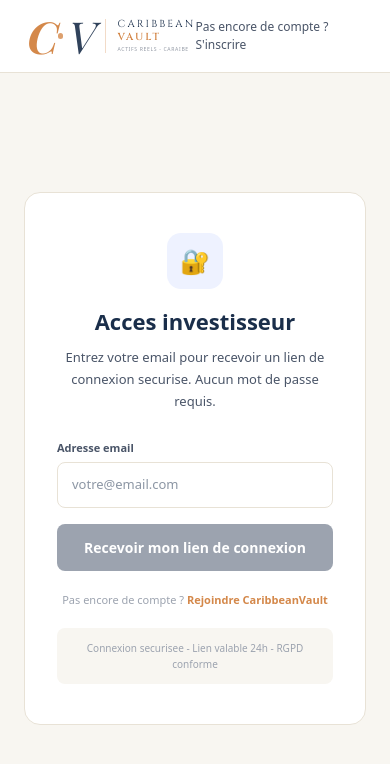
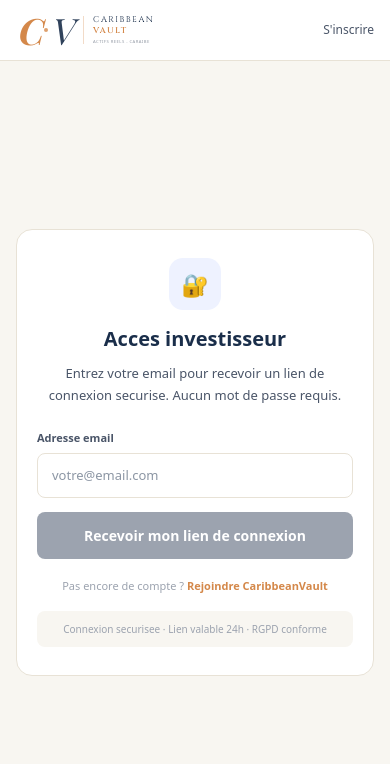
Before and after one commit to Canasuc/caribbeanvault, a Next.js app: page /login in a window 390 px wide. Shown: the top 764 px of the page. Built offline with nearby package versions, Linux system fonts and the light colour scheme.

Commit message:
Responsive mobile login

```diff
--- a/src/app/login/page.tsx
+++ b/src/app/login/page.tsx
@@ -5,6 +5,7 @@
 import { useState } from "react";
 import { createBrowserClient } from "@supabase/ssr";
 import { LogoNavy } from "@/components/Logo";
+import { useBreakpoint } from "@/hooks/useBreakpoint";
 
 const C = {
   navy:     "#1A2E4A",
@@ -24,6 +25,7 @@
   const [sent, setSent] = useState(false);
   const [loading, setLoading] = useState(false);
   const [error, setError] = useState("");
+  const { isMobile } = useBreakpoint();
 
   async function handleSubmit(e: React.FormEvent) {
     e.preventDefault();
@@ -31,17 +33,14 @@
     setLoading(true);
     setError("");
 
-    // Initialisation Supabase INSIDE la fonction
-const supabase = createBrowserClient(
-  process.env.NEXT_PUBLIC_SUPABASE_URL!,
-  process.env.NEXT_PUBLIC_SUPABASE_ANON_KEY!
-);
+    const supabase = createBrowserClient(
+      process.env.NEXT_PUBLIC_SUPABASE_URL!,
+      process.env.NEXT_PUBLIC_SUPABASE_ANON_KEY!
+    );
 
     const { error } = await supabase.auth.signInWithOtp({
       email,
-      options: {
-        emailRedirectTo: `${window.location.origin}/auth/callback`,
-      },
+      options: { emailRedirectTo: `${window.location.origin}/auth/callback` },
     });
 
     if (error) {
@@ -56,28 +55,28 @@
     <main style={{ fontFamily: "system-ui, -apple-system, sans-serif", background: C.creme, minHeight: "100vh", display: "flex", flexDirection: "column" }}>
 
       {/* NAVBAR */}
-      <nav style={{ background: C.blanc, borderBottom: `0.5px solid ${C.grisBord}`, padding: "0 24px" }}>
-        <div style={{ maxWidth: "800px", margin: "0 auto", display: "flex", alignItems: "center", justifyContent: "space-between", height: "72px" }}>
+      <nav style={{ background: C.blanc, borderBottom: `0.5px solid ${C.grisBord}`, padding: "0 16px" }}>
+        <div style={{ maxWidth: "800px", margin: "0 auto", display: "flex", alignItems: "center", justifyContent: "space-between", height: isMobile ? "60px" : "72px" }}>
           <Link href="/" style={{ textDecoration: "none" }}>
-            <LogoNavy size={0.85} />
+            <LogoNavy size={isMobile ? 0.7 : 0.85} />
           </Link>
           <Link href="/kyc" style={{ color: C.texteSec, fontSize: "12px", textDecoration: "none" }}>
-            Pas encore de compte ? S'inscrire
+            {isMobile ? "S'inscrire" : "Pas encore de compte ? S'inscrire"}
           </Link>
         </div>
       </nav>
 
       {/* CONTENU */}
-      <div style={{ flex: 1, display: "flex", alignItems: "center", justifyContent: "center", padding: "40px 24px" }}>
+      <div style={{ flex: 1, display: "flex", alignItems: "center", justifyContent: "center", padding: isMobile ? "24px 16px" : "40px 24px" }}>
         <div style={{ width: "100%", maxWidth: "420px" }}>
 
           {!sent ? (
-            <div style={{ background: "white", borderRadius: "16px", border: `0.5px solid ${C.grisBord}`, padding: "40px 32px" }}>
-              <div style={{ textAlign: "center", marginBottom: "28px" }}>
-                <div style={{ width: "56px", height: "56px", background: "#EEF2FF", borderRadius: "14px", margin: "0 auto 16px", display: "flex", alignItems: "center", justifyContent: "center", fontSize: "24px" }}>
+            <div style={{ background: "white", borderRadius: "16px", border: `0.5px solid ${C.grisBord}`, padding: isMobile ? "28px 20px" : "40px 32px" }}>
+              <div style={{ textAlign: "center", marginBottom: "24px" }}>
+                <div style={{ width: "52px", height: "52px", background: "#EEF2FF", borderRadius: "14px", margin: "0 auto 14px", display: "flex", alignItems: "center", justifyContent: "center", fontSize: "22px" }}>
                   🔐
                 </div>
-                <h1 style={{ color: C.texte, fontSize: "22px", fontWeight: 800, margin: "0 0 8px" }}>
+                <h1 style={{ color: C.texte, fontSize: isMobile ? "20px" : "22px", fontWeight: 800, margin: "0 0 8px" }}>
                   Acces investisseur
                 </h1>
                 <p style={{ color: C.texteSec, fontSize: "13px", lineHeight: 1.7, margin: 0 }}>
@@ -86,7 +85,7 @@
               </div>
 
               <form onSubmit={handleSubmit}>
-                <div style={{ marginBottom: "16px" }}>
+                <div style={{ marginBottom: "14px" }}>
                   <label style={{ display: "block", color: C.texteSec, fontSize: "11px", fontWeight: 600, marginBottom: "6px" }}>
                     Adresse email
                   </label>
@@ -96,18 +95,12 @@
                     onChange={e => setEmail(e.target.value)}
                     placeholder="votre@email.com"
                     required
-                    style={{
-                      width: "100%", padding: "12px 14px",
-                      border: `1px solid ${C.grisBord}`,
-                      borderRadius: "8px", fontSize: "13px",
-                      color: C.texte, outline: "none",
-                      boxSizing: "border-box",
-                    }}
+                    style={{ width: "100%", padding: "12px 14px", border: `1px solid ${C.grisBord}`, borderRadius: "8px", fontSize: "13px", color: C.texte, outline: "none", boxSizing: "border-box" }}
                   />
                 </div>
 
                 {error && (
-                  <div style={{ background: "#FEE2E2", borderRadius: "8px", padding: "10px 14px", color: "#DC2626", fontSize: "12px", marginBottom: "16px" }}>
+                  <div style={{ background: "#FEE2E2", borderRadius: "8px", padding: "10px 14px", color: "#DC2626", fontSize: "12px", marginBottom: "14px" }}>
                     {error}
                   </div>
                 )}
@@ -115,65 +108,55 @@
                 <button
                   type="submit"
                   disabled={loading || !email}
-                  style={{
-                    width: "100%", padding: "13px",
-                    background: loading || !email ? C.texteTert : C.navy,
-                    color: "white", border: "none",
-                    borderRadius: "8px", fontSize: "14px",
-                    fontWeight: 700, cursor: loading || !email ? "not-allowed" : "pointer",
-                    transition: "background .15s",
-                  }}
+                  style={{ width: "100%", padding: "13px", background: loading || !email ? C.texteTert : C.navy, color: "white", border: "none", borderRadius: "8px", fontSize: "14px", fontWeight: 700, cursor: loading || !email ? "not-allowed" : "pointer", transition: "background .15s" }}
                 >
                   {loading ? "Envoi en cours..." : "Recevoir mon lien de connexion"}
                 </button>
               </form>
 
-              <div style={{ textAlign: "center", marginTop: "20px" }}>
+              <div style={{ textAlign: "center", marginTop: "18px" }}>
                 <p style={{ color: C.texteTert, fontSize: "11px", lineHeight: 1.6, margin: 0 }}>
-                  Pas encore de compte ?{" "}
+                  {"Pas encore de compte ? "}
                   <Link href="/kyc" style={{ color: C.sable, fontWeight: 600, textDecoration: "none" }}>
                     Rejoindre CaribbeanVault
                   </Link>
                 </p>
               </div>
 
-              <div style={{ marginTop: "20px", padding: "12px", background: C.creme, borderRadius: "8px", textAlign: "center" }}>
+              <div style={{ marginTop: "16px", padding: "10px 12px", background: C.creme, borderRadius: "8px", textAlign: "center" }}>
                 <p style={{ color: C.texteTert, fontSize: "10px", margin: 0, lineHeight: 1.6 }}>
-                  {"Connexion securisee - Lien valable 24h - RGPD conforme"}
+                  {"Connexion securisee · Lien valable 24h · RGPD conforme"}
                 </p>
               </div>
             </div>
 
           ) : (
-            <div style={{ background: "white", borderRadius: "16px", border: `0.5px solid ${C.grisBord}`, padding: "40px 32px", textAlign: "center" }}>
-              <div style={{ width: "64px", height: "64px", background: C.vertL, borderRadius: "50%", margin: "0 auto 24px", display: "flex", alignItems: "center", justifyContent: "center", fontSize: "28px" }}>
+            <div style={{ background: "white", borderRadius: "16px", border: `0.5px solid ${C.grisBord}`, padding: isMobile ? "28px 20px" : "40px 32px", textAlign: "center" }}>
+              <div style={{ width: "60px", height: "60px", background: C.vertL, borderRadius: "50%", margin: "0 auto 20px", display: "flex", alignItems: "center", justifyContent: "center", fontSize: "26px" }}>
                 ✉️
               </div>
-              <h2 style={{ color: C.texte, fontSize: "20px", fontWeight: 800, margin: "0 0 12px" }}>
+              <h2 style={{ color: C.texte, fontSize: isMobile ? "18px" : "20px", fontWeight: 800, margin: "0 0 10px" }}>
                 Verifiez votre email !
               </h2>
-              <p style={{ color: C.texteSec, fontSize: "13px", lineHeight: 1.8, margin: "0 0 8px" }}>
+              <p style={{ color: C.texteSec, fontSize: "13px", lineHeight: 1.8, margin: "0 0 6px" }}>
                 Un lien de connexion a ete envoye a
               </p>
-              <p style={{ color: C.navy, fontSize: "14px", fontWeight: 700, margin: "0 0 20px" }}>
+              <p style={{ color: C.navy, fontSize: "14px", fontWeight: 700, margin: "0 0 16px", wordBreak: "break-all" }}>
                 {email}
               </p>
-              <p style={{ color: C.texteSec, fontSize: "12px", lineHeight: 1.7, margin: "0 0 24px" }}>
+              <p style={{ color: C.texteSec, fontSize: "12px", lineHeight: 1.7, margin: "0 0 20px" }}>
                 Cliquez sur le lien dans l'email pour acceder a votre espace investisseur. Le lien est valable 24h.
               </p>
-              <div style={{ background: "#FFFBEB", borderRadius: "8px", padding: "12px", marginBottom: "20px" }}>
+              <div style={{ background: "#FFFBEB", borderRadius: "8px", padding: "12px", marginBottom: "18px" }}>
                 <p style={{ color: "#92400E", fontSize: "11px", margin: 0, lineHeight: 1.6 }}>
-                  Vous ne voyez pas l'email ? Verifiez votre dossier spam ou{" "}
-                  <button
-                    onClick={() => setSent(false)}
-                    style={{ color: C.sable, fontWeight: 600, background: "none", border: "none", cursor: "pointer", fontSize: "11px", padding: 0 }}
-                  >
+                  {"Vous ne voyez pas l'email ? Verifiez votre dossier spam ou "}
+                  <button onClick={() => setSent(false)} style={{ color: C.sable, fontWeight: 600, background: "none", border: "none", cursor: "pointer", fontSize: "11px", padding: 0 }}>
                     reessayez avec un autre email
                   </button>.
                 </p>
               </div>
               <Link href="/" style={{ color: C.texteSec, fontSize: "12px", textDecoration: "none" }}>
-                Retour a l'accueil
+                {"Retour a l'accueil"}
               </Link>
             </div>
           )}
```
